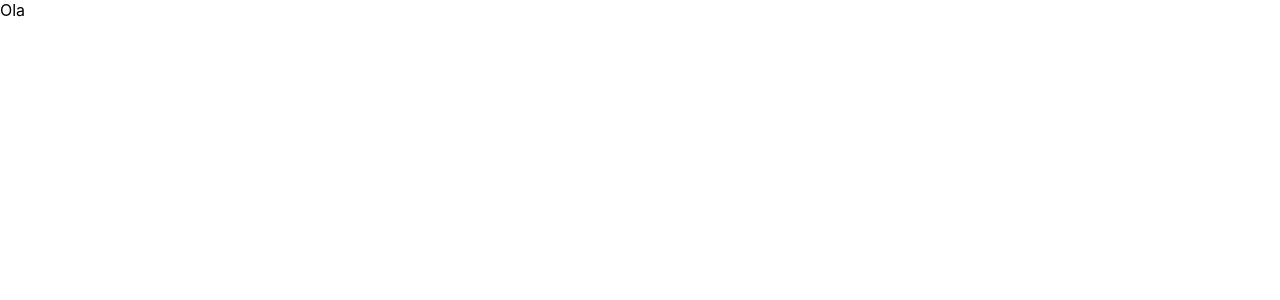
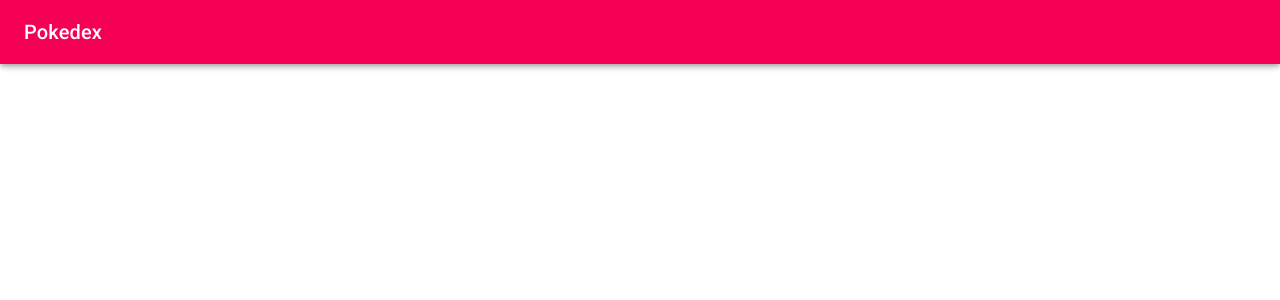
Before and after one commit to alttabs/Pokedex, a React (Create React App) app: page / in a window 1280 px wide. Shown: the top 300 px of the page. Built offline with nearby package versions, Linux system fonts and the light colour scheme.

Commit message:
top barr top

```diff
--- a/src/App.js
+++ b/src/App.js
@@ -1,10 +1,12 @@
 import React, { Component } from 'react';
+import Topbar from './componentes/Topbar';
 
 class App extends Component {
   render() {
-    const { classes } = this.props;
     return (
-      <div>Ola</div>
+      <div>
+        <Topbar titulo="Pokedex" cor="secondary"/>
+      </div>
     );
   }
 }
--- a/src/componentes/Topbar.jsx
+++ b/src/componentes/Topbar.jsx
@@ -12,9 +12,9 @@ const styles = {
 
 class Topbar extends Component {
   render() {
-    const { classes, titulo } = this.props;return (
+    const { classes, titulo, cor } = this.props;return (
       <div className={classes.root}>
-        <AppBar position="static" color="default">
+        <AppBar position="fixed" color={cor}>
           <Toolbar>
             <Typography variant="h6" color="inherit">
               {titulo}
@@ -26,4 +26,4 @@ class Topbar extends Component {
   }
 }
 
-export default withStyles(styles)(App);
+export default withStyles(styles)(Topbar);
```
